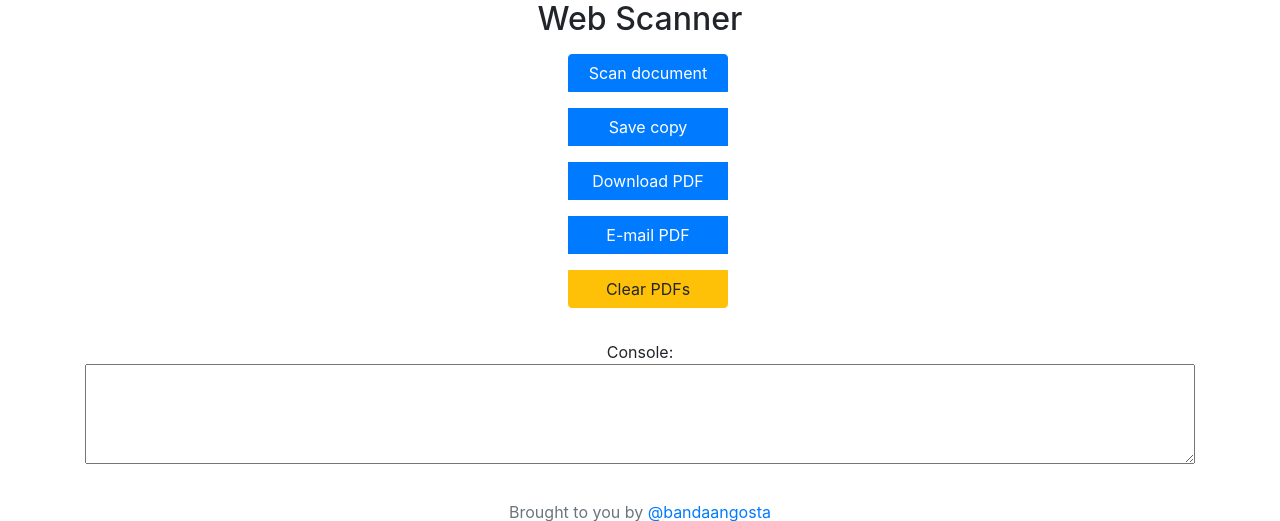
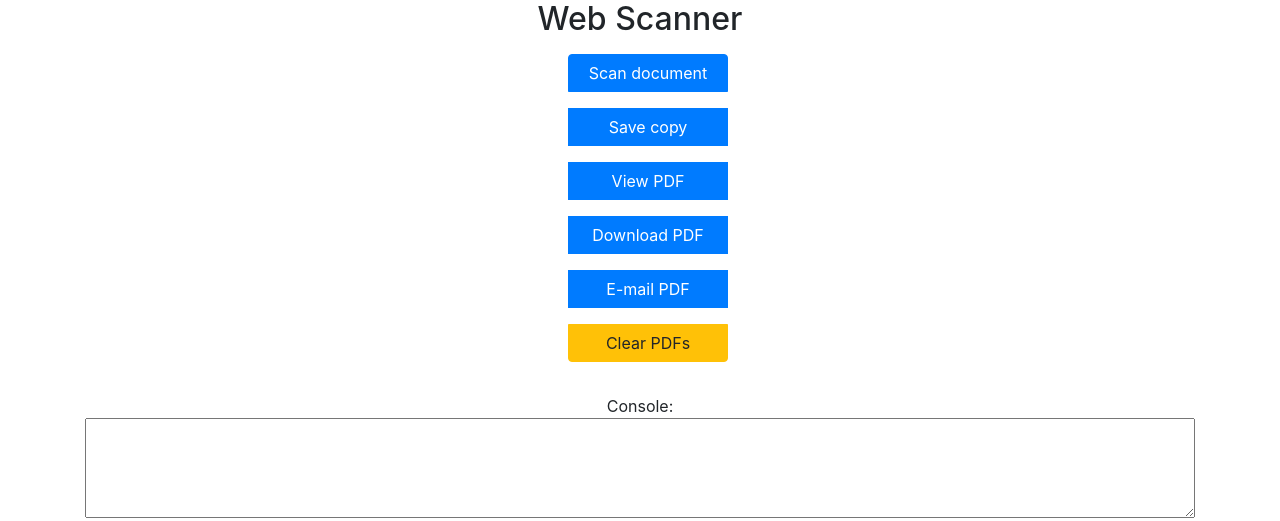
Before and after one commit to bandaangosta/webscanner, a Flask app: page / in a window 1280 px wide. Shown: the top 521 px of the page. Run offline with Flask 2, Linux system fonts and the light colour scheme; some libraries are stand-ins or nearby versions.

Commit message:
Adds pdf viewer functionality based on pdf.js (https://mozilla.github.io/pdf.js/)

```diff
--- a/webscanner/static/styles.css
+++ b/webscanner/static/styles.css
@@ -213,3 +213,8 @@ max-width: 35% !important;
     margin-right: 0;
   }
 }
+
+#the-canvas {
+  border: 1px solid black;
+  direction: ltr;
+}
--- a/webscanner/templates/index.html
+++ b/webscanner/templates/index.html
@@ -5,7 +5,8 @@
 	<div class="btn-group-vertical" role="group" aria-label="Actions">
 		<button type="button" data-toggle="modal" data-target="#modalScan" class="btn btn-primary m-2">Scan document</button>
 		<button id="butSave" type="button" class="btn btn-primary m-2">Save copy</button>
-		<button type="button" data-toggle="modal" data-target="#modalDownload" class="btn btn-primary m-2">Download PDF</button>
+        <button id="butView" type="button" data-toggle="modal" data-target="#modalView" class="btn btn-primary m-2">View PDF</button>
+        <button type="button" data-toggle="modal" data-target="#modalDownload" class="btn btn-primary m-2">Download PDF</button>
 		<button type="button" data-toggle="modal" data-target="#modalSendEmail" class="btn btn-primary m-2">E-mail PDF</button>
 		<button id="butClear" type="button" class="btn btn-warning m-2">Clear PDFs</button>
 	</div>
@@ -78,6 +79,36 @@
 </div>
 
 <!-- Modal -->
+<div class="modal fade" id="modalView" tabindex="-1" role="dialog" aria-labelledby="modalView" aria-hidden="true">
+  <div class="modal-dialog modal-lg" role="document">
+    <div class="modal-content">
+      <div class="modal-header">
+        <h5 class="modal-title">View scanned PDF</h5>
+        <button type="button" class="close" data-dismiss="modal" aria-label="Close">
+          <span aria-hidden="true">&times;</span>
+        </button>
+      </div>
+       <div class="modal-body">
+        <button id="prev" class="btn btn-sm btn-info">Previous</button>
+        <button id="next" class="btn btn-sm btn-info">Next</button>
+        &nbsp; &nbsp;
+        <span>Page: <span id="page_num"></span> / <span id="page_count"></span></span>
+
+        <canvas id="the-canvas"></canvas>
+
+        <div class="form-group">
+            <label for="fileNameDown">File name</label>
+            <input id="fileNameDown" class="form-control" value="{{ config.DEFAULT_FILE_NAME }}" placeholder="You can define a DEFAULT_FILE_NAME" aria-label="enter file name here" name="fileNameDown">
+        </div>
+       </div>
+       <div class="modal-footer">
+         <button id="butDownload" type="button" class="btn btn-primary">Download</button>
+       </div>
+    </div>
+  </div>
+</div>
+
+<!-- Modal -->
 <div class="modal fade" id="modalSendEmail" tabindex="-1" role="dialog" aria-labelledby="modalSendEmail" aria-hidden="true">
   <div class="modal-dialog" role="document">
     <div class="modal-content">
@@ -120,6 +151,10 @@
 	 		$("#actions").html('Sending save command...');
 	 	    $("#actions").load("{{ url_for('scanSave') }}");
 	 	});
+        $("#butView").click(function(e) {
+            $("#actions").html('Downloading and showing PDF...');
+            viewPDF();
+        });
 	 	$("#butDownload").click(function(e) {
 	 	    $("#actions").html('Downloading scanned file...');
 	 	    var url = "{{ url_for('scanDownload') }}";
@@ -139,6 +174,109 @@
 	 	    $("#actions").load("{{ url_for('scanClear') }}");
 	 	});
 
+        function viewPDF(){
+            // View https://mozilla.github.io/pdf.js/examples/
+
+            // If absolute URL from the remote server is provided, configure the CORS
+            // header on that server.
+            var url = "{{ url_for('scanDownload') }}" + '?filename=view.pdf';
+
+            // Loaded via <script> tag, create shortcut to access PDF.js exports.
+            var pdfjsLib = window['pdfjs-dist/build/pdf'];
+
+            // The workerSrc property shall be specified.
+            pdfjsLib.GlobalWorkerOptions.workerSrc = 'https://cdnjs.cloudflare.com/ajax/libs/pdf.js/2.5.207/pdf.worker.min.js';
+
+            var pdfDoc = null,
+                pageNum = 1,
+                pageRendering = false,
+                pageNumPending = null,
+                scale = 0.8,
+                canvas = document.getElementById('the-canvas'),
+                ctx = canvas.getContext('2d');
+
+            /**
+             * Get page info from document, resize canvas accordingly, and render page.
+             * @param num Page number.
+             */
+            function renderPage(num) {
+              pageRendering = true;
+              // Using promise to fetch the page
+              pdfDoc.getPage(num).then(function(page) {
+                var viewport = page.getViewport({scale: scale});
+                canvas.height = viewport.height;
+                canvas.width = viewport.width;
+
+                // Render PDF page into canvas context
+                var renderContext = {
+                  canvasContext: ctx,
+                  viewport: viewport
+                };
+                var renderTask = page.render(renderContext);
+
+                // Wait for rendering to finish
+                renderTask.promise.then(function() {
+                  pageRendering = false;
+                  if (pageNumPending !== null) {
+                    // New page rendering is pending
+                    renderPage(pageNumPending);
+                    pageNumPending = null;
+                  }
+                });
+              });
+
+              // Update page counters
+              document.getElementById('page_num').textContent = num;
+            }
+
+            /**
+             * If another page rendering in progress, waits until the rendering is
+             * finised. Otherwise, executes rendering immediately.
+             */
+            function queueRenderPage(num) {
+              if (pageRendering) {
+                pageNumPending = num;
+              } else {
+                renderPage(num);
+              }
+            }
+
+            /**
+             * Displays previous page.
+             */
+            function onPrevPage() {
+              if (pageNum <= 1) {
+                return;
+              }
+              pageNum--;
+              queueRenderPage(pageNum);
+            }
+            document.getElementById('prev').addEventListener('click', onPrevPage);
+
+            /**
+             * Displays next page.
+             */
+            function onNextPage() {
+              if (pageNum >= pdfDoc.numPages) {
+                return;
+              }
+              pageNum++;
+              queueRenderPage(pageNum);
+            }
+            document.getElementById('next').addEventListener('click', onNextPage);
+
+            /**
+             * Asynchronously downloads PDF.
+             */
+            pdfjsLib.getDocument(url).promise.then(function(pdfDoc_) {
+              pdfDoc = pdfDoc_;
+              document.getElementById('page_count').textContent = pdfDoc.numPages;
+
+              // Initial/first page rendering
+              renderPage(pageNum);
+            });
+        }
+
 	 });
  </script>
 
--- a/webscanner/templates/layout.html
+++ b/webscanner/templates/layout.html
@@ -31,6 +31,8 @@
   <!-- Bootstrap 4.1.0 -->
   <script src="{{ url_for('static', filename='vendor/js/bootstrap.min.js') }}"></script>
 
+  <script src="https://cdnjs.cloudflare.com/ajax/libs/pdf.js/2.5.207/pdf.min.js"></script>
+
     <div class="container-fluid">
 
       {% for message in get_flashed_messages(category_filter=['error']) %}
```
